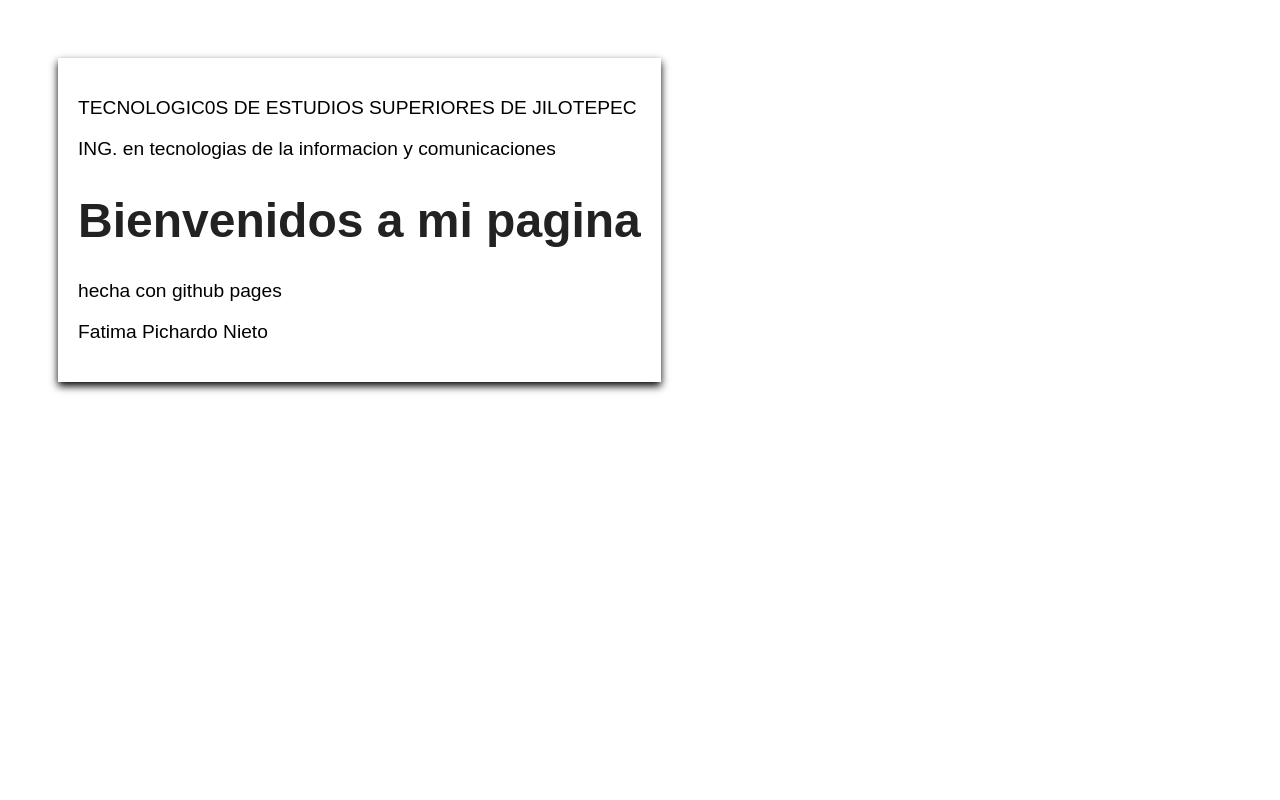
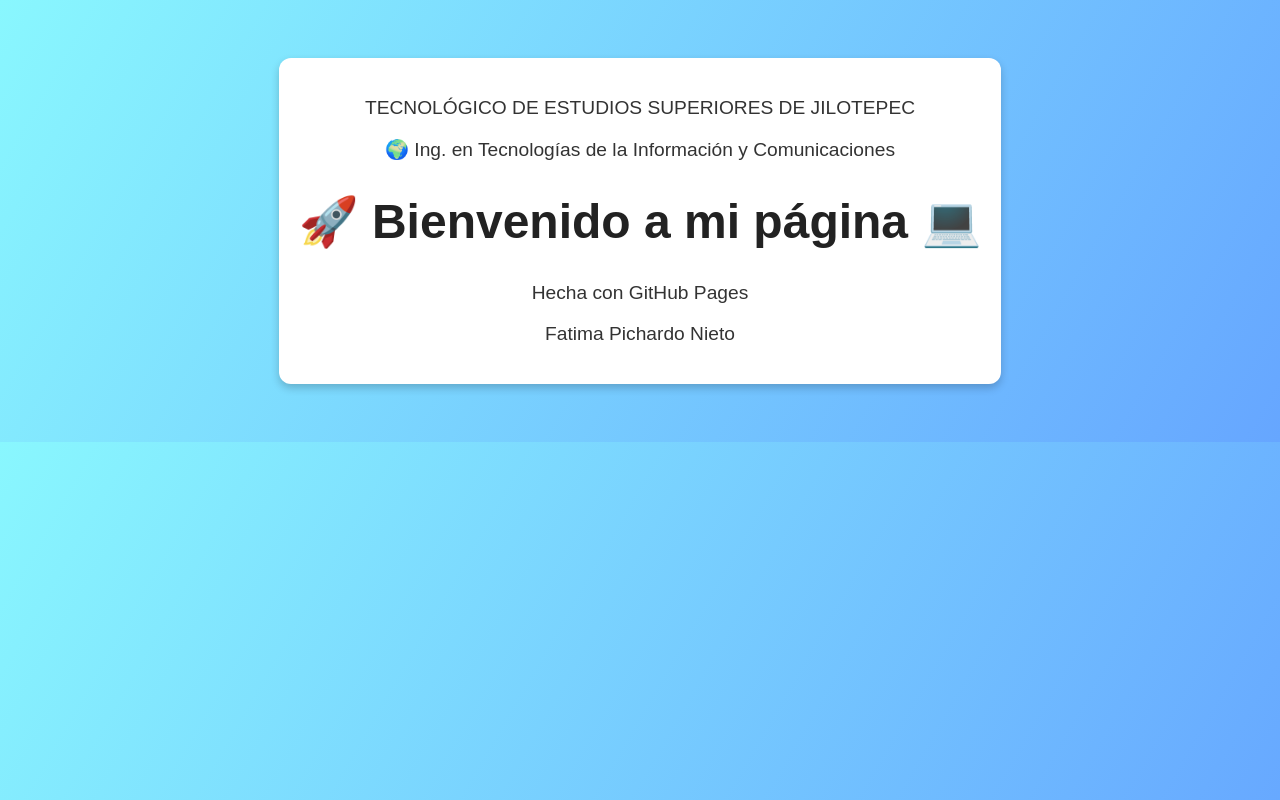
Before and after one commit to fatsoichardo-spec/mi-pajina-fat, a plain HTML site: page index.html in a window 1280 px wide. Drawn offline with Linux system fonts and the light colour scheme.

Commit message:
index.html

```diff
--- a/index.html
+++ b/index.html
@@ -1,39 +1,39 @@
 <!DOCTYPE html>
-<html lang-"es">
+<html lang="es">
 <head>
-    <meta charset-"UTF-8">
-    <title> mi web en GitHuo pages </title>
+  <meta charset="UTF-8">
+  <title>Mi Web en GitHub Pages</title>
   <style>
-        body{
-          font-family: Arial,sans-serif;
-          blackground: linear-gradient(120deg, #89f7fe, #66a6ff);
-          color: #333
+    body {
+      font-family: Arial, sans-serif;
+      background: linear-gradient(120deg, #89f7fe, #66a6ff);
+      color: #333;
       text-align: center;
       padding: 50px;
     }
-        h1{
+    h1 {
       color: #222;
       font-size: 3em;
     }
-        p{
+    p {
       font-size: 1.2em;
     }
     .card {
       background: white;
       padding: 20px;
-          borde-radius: 12px;
-          box-shadow: 0 4px 8px rgba(0,0,0.2);
-          display: inline-block;
+      border-radius: 12px;
+      box-shadow: 0 4px 8px rgba(0,0,0,0.2);
+      display: inline-block;🌍
     }
   </style>
 </head>
 <body>
     <div class="card">
-      <p>TECNOLOGIC0S DE ESTUDIOS SUPERIORES DE JILOTEPEC</p>
-      <P>ING. en tecnologias de la informacion y comunicaciones</P>
-      <h1> Bienvenidos a mi pagina</h1>
-      <p>hecha con github pages</p>
-      <p>Fatima Pichardo Nieto</p>
+        <p>TECNOLÓGICO DE ESTUDIOS SUPERIORES DE JILOTEPEC</p>
+        <p>🌍 Ing. en Tecnologías de la Información y Comunicaciones</p>
+        <h1>🚀 Bienvenido a mi página 💻</h1>
+        <p>Hecha con GitHub Pages</p>
+        <p>Fatima Pichardo Nieto   </p>
     </div>
 </body>
 </html>
```
Lines whose indentation alone changed are shown as unchanged.
